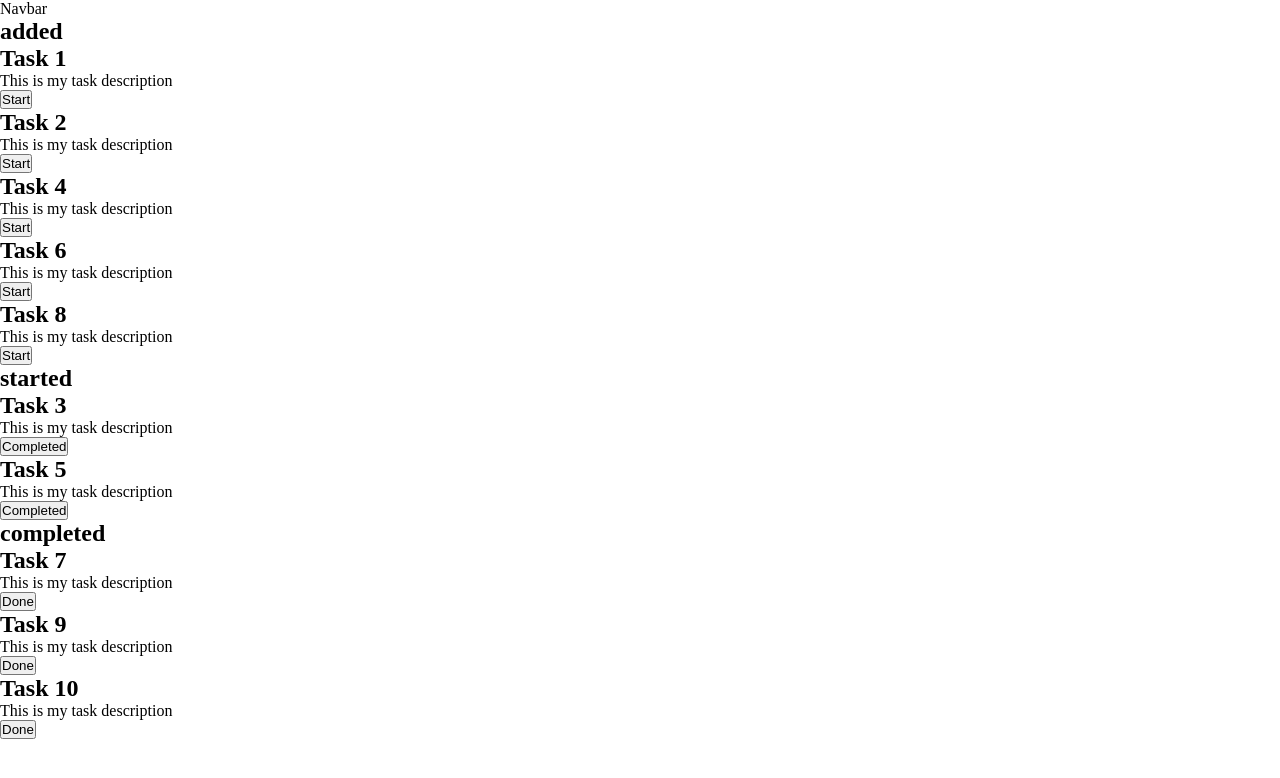
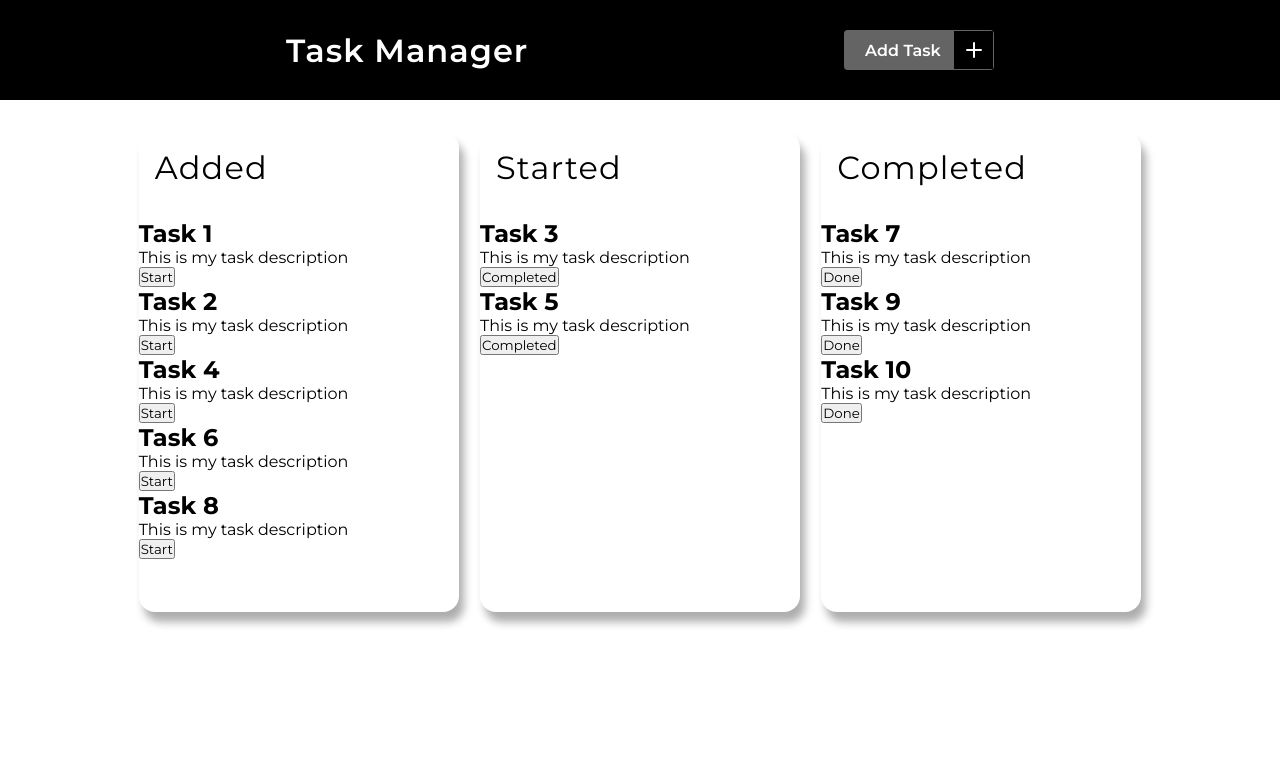
Before and after one commit to Ujjwal9025/task-management-app, a React (Create React App) app: page / in a window 1280 px wide. Shown: the top 778 px of the page. Built offline with nearby package versions, Linux system fonts and the light colour scheme.

Commit message:
added add task button

```diff
--- /dev/null
+++ b/src/App.css
@@ -0,0 +1,6 @@
+.main-section{
+  width: 80%;
+  margin: 2rem auto;
+  display: flex;
+  justify-content: space-around;
+}
--- a/src/App.js
+++ b/src/App.js
@@ -1,6 +1,7 @@
 import React, { useState } from "react";
 import Navbar from "./components/Navbar";
 import TaskList from "./components/TaskList";
+import "./App.css"
 
 const initialTasks = [
   {
@@ -95,7 +96,7 @@ const App = () => {
   return (
     <div>
       <Navbar />
-      <section>
+      <section className="main-section">
         <TaskList status={added} tasks={tasks} handleStartButton={handleStartButton} handleCompletedButton={handleCompletedButton} handleDoneButton={handleDoneButton}/>
         <TaskList status={started} tasks={tasks} handleStartButton={handleStartButton} handleCompletedButton={handleCompletedButton} handleDoneButton={handleDoneButton}/>
         <TaskList status={completed} tasks={tasks} handleStartButton={handleStartButton} handleCompletedButton={handleCompletedButton} handleDoneButton={handleDoneButton}/>
--- /dev/null
+++ b/src/components/AddTask/AddTask.js
@@ -0,0 +1,29 @@
+import React from "react";
+import "../../styles/AddTask.css";
+
+const AddTask = () => {
+  return (
+    <button type="button" class="button">
+      <span class="button__text">Add Task</span>
+      <span class="button__icon">
+        <svg
+          xmlns="http://www.w3.org/2000/svg"
+          width="24"
+          viewBox="0 0 24 24"
+          stroke-width="2"
+          stroke-linejoin="round"
+          stroke-linecap="round"
+          stroke="currentColor"
+          height="24"
+          fill="none"
+          class="svg"
+        >
+          <line y2="19" y1="5" x2="12" x1="12"></line>
+          <line y2="12" y1="12" x2="19" x1="5"></line>
+        </svg>
+      </span>
+    </button>
+  );
+};
+
+export default AddTask;
--- a/src/components/Navbar.js
+++ b/src/components/Navbar.js
@@ -1,8 +1,15 @@
 import React from 'react'
+import "../styles/Navbar.css"
+import AddTask from './AddTask/AddTask'
 
 const Navbar = () => {
   return (
-    <div>Navbar</div>
+    <div className='navbar'>
+      <section className='navbar-container'>
+        <h1>Task Manager</h1>
+        <AddTask></AddTask>
+      </section>
+    </div>
   )
 }
 
--- a/src/components/TaskForm.js
+++ b/src/components/TaskForm.js
@@ -6,4 +6,4 @@ const TaskForm = () => {
   )
 }
 
-export default TaskForm
+export default TaskForm;
--- a/src/components/TaskList.js
+++ b/src/components/TaskList.js
@@ -1,17 +1,18 @@
 import React, { useState } from "react";
+import "../styles/TaskList.css";
 
 const TaskList = ({ status, tasks, handleStartButton, handleCompletedButton, handleDoneButton }) => {
 
   return (
-    <div>
+    <div className="task-list-container">
       <h1>{status}</h1>
-      <main>
+      <main className="task-tiles-container">
         {tasks &&
           tasks
             .filter((task) => task.status === status)
             .map((task) => (
               <div key={task.id}>
-                <h1>{task.title}</h1>
+                <h2>{task.title}</h2>
                 <p>{task.description}</p>
                 {(status === 'added') ? <button onClick={() => handleStartButton(task.id)}>Start</button> : null}
                 {(status === 'started') ? <button onClick={() => handleCompletedButton(task.id)}>Completed</button> : null}
--- a/src/index.css
+++ b/src/index.css
@@ -1,5 +1,8 @@
+@import url('https://fonts.googleapis.com/css2?family=Montserrat:ital,wght@0,100;0,200;0,300;0,400;0,500;0,600;0,700;0,800;1,100;1,200;1,300;1,400;1,500;1,600;1,700;1,800&display=swap');
+
 *{
   margin: 0;
   padding: 0;
   box-sizing: border-box;
+  font-family: 'Montserrat', sans-serif;
 }
--- /dev/null
+++ b/src/styles/AddTask.css
@@ -0,0 +1,58 @@
+.button {
+  position: relative;
+  width: 150px;
+  height: 40px;
+  cursor: pointer;
+  display: flex;
+  align-items: center;
+  border: 1px solid rgb(100, 100, 100);
+  background-color: rgb(100, 100, 100);
+  border-radius: 0.2rem;
+  font-size: 1rem;
+  color: white;
+}
+
+.button, .button__icon, .button__text {
+  transition: all 0.3s;
+}
+
+.button .button__text {
+  transform: translateX(20px);
+  font-weight: 600;
+}
+
+.button .button__icon {
+  position: absolute;
+  transform: translateX(109px);
+  height: 100%;
+  width: 39px;
+  background-color: black;
+  display: flex;
+  align-items: center;
+  justify-content: center;
+}
+
+.button .svg {
+  width: 30px;
+}
+
+.button:hover {
+  background: black;
+}
+
+.button:hover .button__text {
+  color: transparent;
+}
+
+.button:hover .button__icon {
+  width: 148px;
+  transform: translateX(0);
+}
+
+.button:active .button__icon {
+  background-color: black;
+}
+
+.button:active {
+  border: 1px solid rgb(100, 100, 100);
+}
--- /dev/null
+++ b/src/styles/Navbar.css
@@ -0,0 +1,23 @@
+.navbar{
+  width: 100%;
+  height: 100px;
+  background-color: black;
+  display: flex;
+}
+
+.navbar-container{
+  color: white;
+  width: 80%;
+  margin: 0 auto;
+  font-size: 2rem;
+  font-weight: 500;
+  display: flex;
+  align-items: center;
+  justify-content: space-around;
+
+  h1{
+    font-size: 2rem;
+    font-weight: 600;
+    letter-spacing: 1px;
+  }
+}
--- /dev/null
+++ b/src/styles/TaskList.css
@@ -0,0 +1,16 @@
+.task-list-container{
+  min-width: 20rem;
+  max-width: 40rem;
+  min-height: 30rem;
+  box-shadow: rgba(0, 0, 0, 0.321) 5px 10px 8px;
+  border-radius: 1rem;
+
+  h1{
+    text-transform: capitalize;
+    font-size: 2rem;
+    font-weight: 400;
+    letter-spacing: 1.2px;
+    margin-bottom: 1rem;
+    padding: 1rem;
+  }
+}
```
Also changed, not shown: src/styles/TaskForm.css (added), src/styles/TaskItem.css (added).
